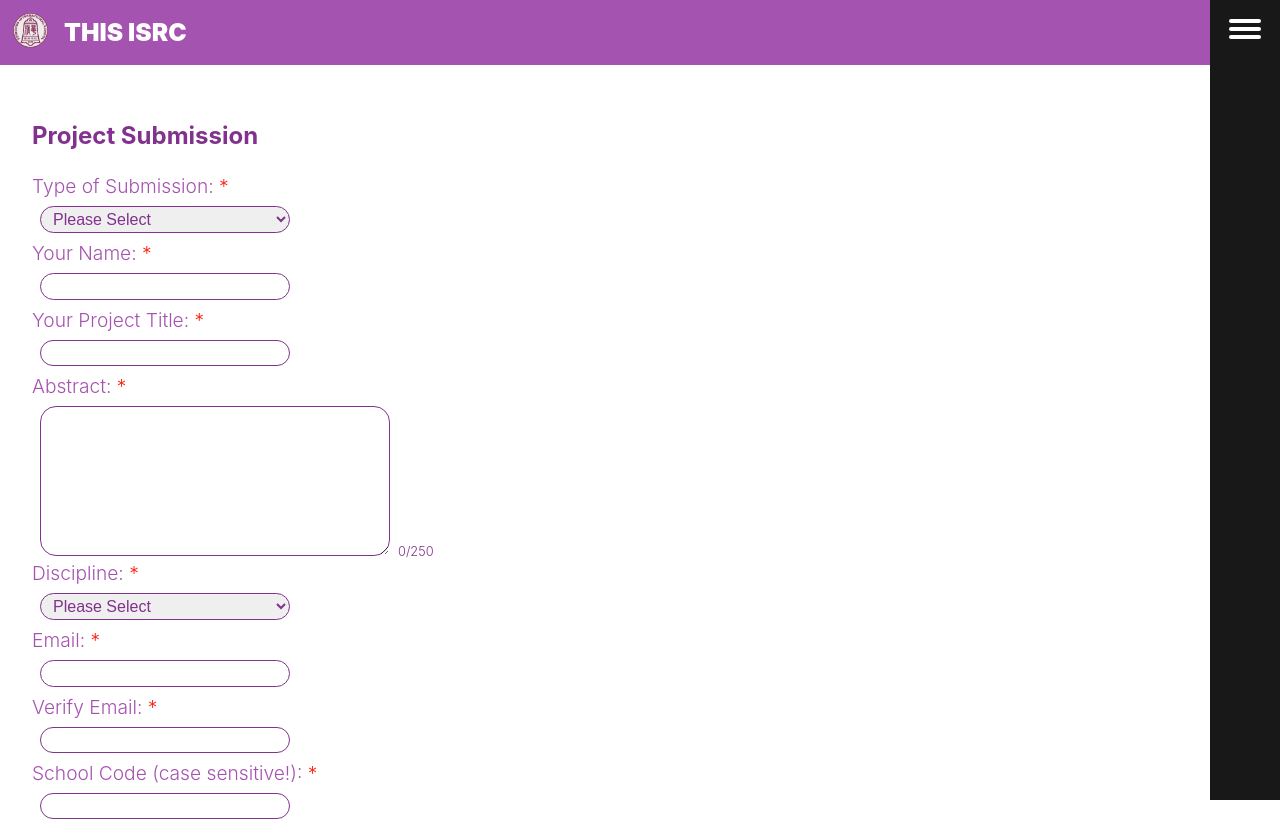
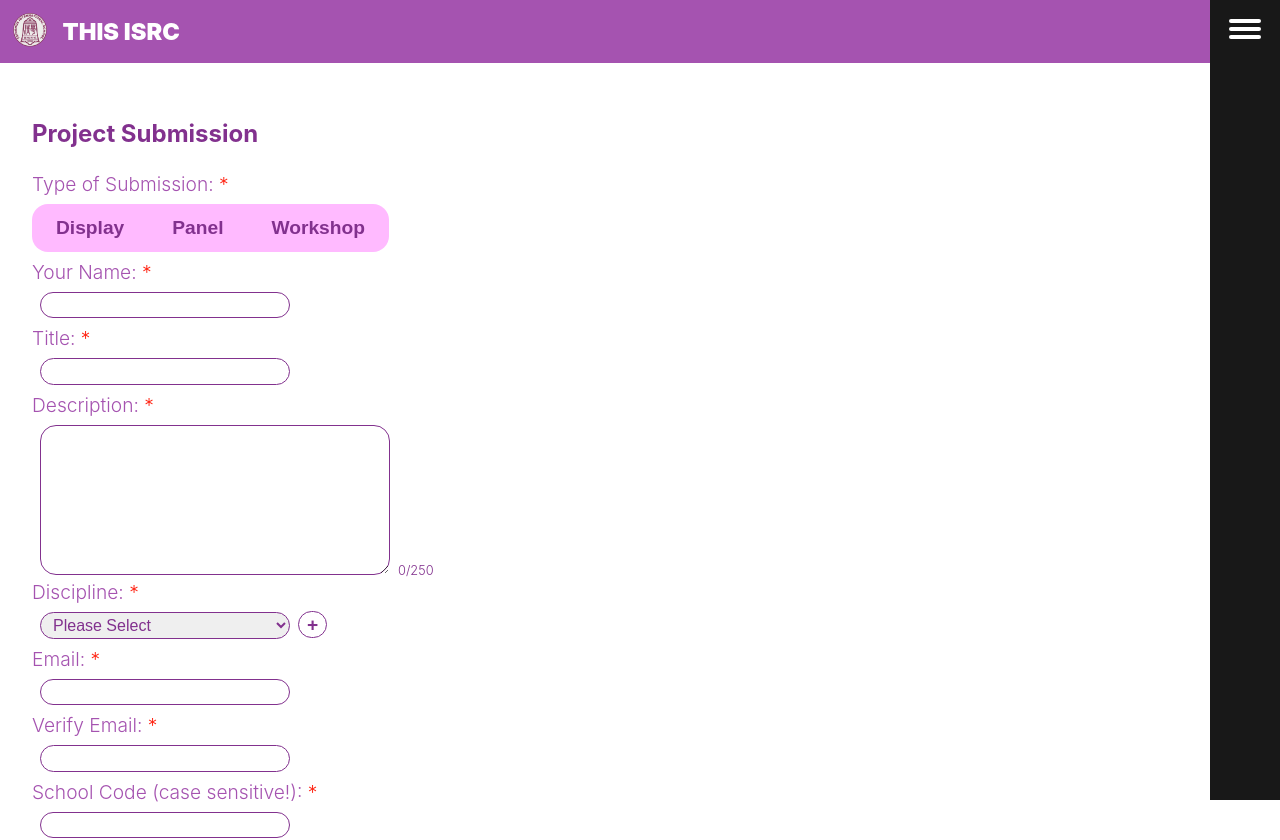
Before and after one commit to andrlime/org.thisisrc.website, a Next.js app: page /submit in a window 1280 px wide. Shown: the top 840 px of the page. Built offline with nearby package versions, Linux system fonts and the light colour scheme.

Commit message:
code: added second discipline, interactive type selector (#12)
* code: removed redundant code

* code: Changed registration forms

Co-authored-by: Andrew Li <54134293+andrewleaf22@users.noreply.github.com>

```diff
--- a/pages/register.js
+++ b/pages/register.js
@@ -152,7 +152,7 @@ class App extends React.Component {
     let data = this.state.formData;
     data.email = e.target.value;
 
-    let rx = /(\w+[@]\w+([.]\w+)+)/g; //tests if it's an email
+    let rx = /((\w|[-]|[.])+[@]\w+([.]\w+)+)/g; //tests if it's an email
     if(e.target.value.match(rx) == e.target.value) {
       colors.email = 1;
     } else {
@@ -169,7 +169,7 @@ class App extends React.Component {
     let data = this.state.formData;
     data.verify = e.target.value;
 
-    let rx = /(\w+[@]\w+([.]\w+)+)/g; //tests if it's an email
+    let rx = /((\w|[-]|[.])+[@]\w+([.]\w+)+)/g; //tests if it's an email
     if(e.target.value == this.state.formData.email && e.target.value != "" && this.state.formData.email.match(rx) == e.target.value) {
       colors.verify = 1;
     } else {
--- a/pages/submit.js
+++ b/pages/submit.js
@@ -7,15 +7,18 @@ class App extends React.Component {
   constructor(props) {
     super(props);
     this.state = ({menu: false,
-      formColors: {type: 0, name: 0, title: 0, abstract: 0, discipline: 0, email: 0, verify: 0, schoolName: 0, code: 0},
-      formData: {type: "", name: "", title: "", abstract: "", discipline: "", email: "", verify: "", schoolName: "", code: ""},
+      formColors: {type: 0, name: 0, title: 0, abstract: 0, discipline: 0, email: 0, verify: 0, schoolName: 0, code: 0, disciplineTwo: 0},
+      formData: {type: "", name: "", title: "", abstract: "", discipline: "", email: "", verify: "", schoolName: "", code: "", disciplineTwo: ""},
       message: "",
       wordcount: 0,
-      boxType: "Abstract",
       showConfirmationModal: false,
       submitModal: false,
       schoolName: "",
-      apiON: false, logoSize: 3, opacity: 1
+      apiON: false, logoSize: 3, opacity: 1,
+      hasSecondDiscipline: false,
+      activeType: 0,
+      showDescription: false,
+      description: ""
     });
     this.menuHandler = this.menuHandler.bind(this);
     this.nameHandler = this.nameHandler.bind(this);
@@ -30,11 +33,56 @@ class App extends React.Component {
     this.typeHandler = this.typeHandler.bind(this);
     this.snhandler = this.snhandler.bind(this);//school name
 
+    this.disciplineTwoHandler = this.disciplineTwoHandler.bind(this);
+    this.addDisciplineHandler = this.addDisciplineHandler.bind(this);
+
     this.modalHandler = this.modalHandler.bind(this);//confirm screen
     this.post = this.post.bind(this); // post to database
     this.submitModalHandler = this.submitModalHandler.bind(this);
 
     this.setLogoSize = this.setLogoSize.bind(this);
+    this.setDesc = this.setDesc.bind(this);
+    this.clearDesc = this.clearDesc.bind(this);
+  }
+
+  setDesc(e) {
+    let descriptions = [
+      (<p>A <b>display</b> can include a display of your research, a poster, a prototype, your art, etc.</p>),
+      (<p>A <b>panel</b> can include you moderating a discussion, an oral presentation, a performance (e.g., a play).</p>),
+      (<p>A <b>workshop</b> can look like you demonstrating something you created, teaching a skill, etc.</p>)
+    ];
+
+    let dN = e.target.value;
+
+    this.setState({showDescription: true, description: descriptions[dN]});
+  }
+
+  clearDesc(e) {
+    if(this.activeType == 0) {
+      this.setState({showDescription: false, description: ""});
+    }
+  }
+
+  disciplineTwoHandler(e) {
+    let colors = this.state.formColors;
+    let data = this.state.formData;
+    if(e.target.value == "" || e.target.value == "n") {
+      colors.disciplineTwo = 2;
+    } else {
+      colors.disciplineTwo = 1;
+    }
+    data.disciplineTwo = e.target.value;
+    this.setState({formColors: colors, formData: data});
+  }
+
+  addDisciplineHandler(e) {
+    if(this.state.hasSecondDiscipline) {
+      //do nothing
+      this.setState({hasSecondDiscipline: false});
+    } else {
+      //add a second one
+      this.setState({hasSecondDiscipline: true});
+    }
   }
 
   componentDidMount() {
@@ -70,11 +118,33 @@ class App extends React.Component {
     } else {
       colors.type = 1;
     }
-    data.type = e.target.value;
+    data.type = e.target.innerHTML;
+    let active;
 
-    let box = data.type == "Workshop" ? "Description" : "Abstract"
+    //find active type
+    switch(e.target.innerHTML) {
+      case "Display":
+        active = 1;
+        break;
+      case "Panel":
+        active = 2;
+        break;
+      case "Workshop":
+        active = 3;
+        break;
+      default:
+        active = 0;
+    }
 
-    this.setState({formColors: colors, formData: data, boxType: box});
+    let descriptions = [
+      (<p>A <b>display</b> can include a display of your research, a poster, a prototype, your art, etc.</p>),
+      (<p>A <b>panel</b> can include you moderating a discussion, an oral presentation, a performance (e.g., a play).</p>),
+      (<p>A <b>workshop</b> can look like you demonstrating something you created, teaching a skill, etc.</p>)
+    ];
+
+    let dN = e.target.value;
+
+    this.setState({formColors: colors, formData: data, activeType: active, showDescription: true, description: descriptions[dN]});
   }
 
   submitHandler(e) {
@@ -200,7 +270,7 @@ class App extends React.Component {
     let data = this.state.formData;
     data.email = e.target.value;
 
-    let rx = /(\w+[@]\w+([.]\w+)+)/g; //tests if it's an email
+    let rx = /((\w|[-]|[.])+[@]\w+([.]\w+)+)/g; //tests if it's an email
     if(e.target.value.match(rx) == e.target.value) {
       colors.email = 1;
     } else {
@@ -217,7 +287,7 @@ class App extends React.Component {
     let data = this.state.formData;
     data.verify = e.target.value;
 
-    let rx = /(\w+[@]\w+([.]\w+)+)/g; //tests if it's an email
+    let rx = /((\w|[-]|[.])+[@]\w+([.]\w+)+)/g; //tests if it's an email
     if(e.target.value == this.state.formData.email && e.target.value != "" && this.state.formData.email.match(rx) == e.target.value) {
       colors.verify = 1;
     } else {
@@ -274,7 +344,7 @@ class App extends React.Component {
             name: this.state.formData.name,
             title: this.state.formData.title,
             abstract: this.state.formData.abstract,
-            discipline: this.state.formData.abstract,
+            discipline: this.state.hasSecondDiscipline ? [this.state.formData.discipline, this.state.formData.disciplineTwo] : this.state.formData.discipline,
             email: this.state.formData.email,
             school: this.state.schoolName
           };
@@ -330,10 +400,10 @@ class App extends React.Component {
           <div className={styles.wrapper__text}>
           <p>Name: <span>{this.state.formData.name}</span></p>
           <p>School: <span>{(this.state.schoolName!="...") ? this.state.schoolName : "You entered an invalid code."}</span></p>
-          <p>Title of Submission: <span>{this.state.formData.title}</span></p>
+          <p>Title: <span>{this.state.formData.title}</span></p>
           <p>Type of Submission: <span>{this.state.formData.type}</span></p>
-          <p>Discipline: <span>{this.state.formData.discipline}</span></p>
-          <p>Abstract: <span>{this.state.formData.abstract}</span></p>
+          <p>Discipline(s): <span>{this.state.formData.discipline}{this.state.hasSecondDiscipline ? ` & ${this.state.formData.disciplineTwo}` : ""}</span></p>
+          <p>Description: <span>{this.state.formData.abstract}</span></p>
           <p>Email: <span>{this.state.formData.email}</span></p>
           </div>
 
@@ -382,21 +452,22 @@ class App extends React.Component {
               <p id={styles.formhead}>Project Submission</p>
               <p style={{color: "#FF2211"}}>{this.state.message}</p>
 
-              <span>Type of Submission: <span id={styles.star}>*</span> <br/><select onChange={this.typeHandler} style={{width: "250px", border: `0.5px solid ${colors[this.state.formColors.type]}`}} required value={this.state.formData.type}>
+              <span>Type of Submission: <span id={styles.star}>*</span> <br/>
+              <button onMouseEnter={this.setDesc} onMouseLeave={this.clearDesc} value={0} onClick={this.typeHandler} className={styles.tabButton} id={this.state.activeType == 1 ? styles.tab1_fill : styles.tab1}>Display</button>
+              <button onMouseEnter={this.setDesc} onMouseLeave={this.clearDesc} value={1} onClick={this.typeHandler} className={styles.tabButton} id={this.state.activeType == 2 ? styles.tab2_fill : styles.tab2}>Panel</button>
+              <button onMouseEnter={this.setDesc} onMouseLeave={this.clearDesc} value={2} onClick={this.typeHandler} className={styles.tabButton} id={this.state.activeType == 3 ? styles.tab3_fill : styles.tab3}>Workshop</button>
 
-                <option value="n">Please Select</option>
-                <option value="Poster">Poster Submission</option>
-                <option value="Panel">Panel Submission</option>
-                <option value="Workshop">Workshop Application</option>
+              <br/></span>
 
-              </select><br/></span>
+              <div style={{display: this.state.showDescription ? "block" : "none", backgroundColor: "#EDEDED", padding: "0.5rem", borderRadius: "1rem", width: "fit-content", height: "fit-content", marginBottom: "1rem", transition: "500ms all ease-in-out"}}>{this.state.description}</div>
+
               <span>Your Name: <span id={styles.star}>*</span> <br/><input onChange={this.nameHandler} style={{width: "250px", border: `0.5px solid ${colors[this.state.formColors.name]}`}} required value={this.state.formData.name}></input><br/></span>
-              <span>Your Project Title: <span id={styles.star}>*</span> <br/><input onChange={this.titleHandler} style={{width: "250px", border: `0.5px solid ${colors[this.state.formColors.title]}`}} required value={this.state.formData.title}></input><br/></span>
-              <span>{this.state.boxType}: <span id={styles.star}>*</span> <br/><textarea onChange={this.abstractHandler} style={{width: "250px", border: `0.5px solid ${colors[this.state.formColors.abstract]}`}} required value={this.state.formData.abstract}></textarea>
+              <span>Title: <span id={styles.star}>*</span> <br/><input onChange={this.titleHandler} style={{width: "250px", border: `0.5px solid ${colors[this.state.formColors.title]}`}} required value={this.state.formData.title}></input><br/></span>
+              <span>Description: <span id={styles.star}>*</span> <br/><textarea onChange={this.abstractHandler} style={{width: "250px", border: `0.5px solid ${colors[this.state.formColors.abstract]}`}} required value={this.state.formData.abstract}></textarea>
               <span id={styles.wcword} style={{color: this.state.wordcount>250 ? colors[2] : colors[0]}}>{this.state.wordcount}/250</span>
 
               <br/></span>
-              <span>Discipline: <span id={styles.star}>*</span> <br/><select onChange={this.disciplineHandler} style={{width: "250px", border: `0.5px solid ${colors[this.state.formColors.discipline]}`}} required value={this.state.formData.discipline}>
+              <span>{this.state.hasSecondDiscipline ? "First " : ""}Discipline: <span id={styles.star}>*</span> <br/><select onChange={this.disciplineHandler} style={{width: "250px", border: `0.5px solid ${colors[this.state.formColors.discipline]}`}} required value={this.state.formData.discipline}>
 
                 <option value="n">Please Select</option>
                 <option value="Science">Science</option>
@@ -407,7 +478,21 @@ class App extends React.Component {
                 <option value="Digital Arts">Digital Arts</option>
                 <option value="Physical Education">Physical Education</option>
 
-              </select><br/></span>
+              </select><button id={styles.addButton} style={{borderRadius: "10rem", padding: "0.5rem", lineHeight: "0.5"}} onClick={this.addDisciplineHandler}>{this.state.hasSecondDiscipline ? "–" : "+"}</button><br/></span>
+
+              {this.state.hasSecondDiscipline ? (<span>Second Discipline: <span id={styles.star}>*</span> <br/><select onChange={this.disciplineTwoHandler} style={{width: "250px", border: `0.5px solid ${colors[this.state.formColors.disciplineTwo]}`}} required value={this.state.formData.disciplineTwo}>
+
+                <option value="n">Please Select</option>
+                <option value="Science">Science</option>
+                <option value="Social Studies">Social Studies</option>
+                <option value="Math">Math</option>
+                <option value="Language Arts">Language Arts</option>
+                <option value="Fine Arts">Fine Arts</option>
+                <option value="Digital Arts">Digital Arts</option>
+                <option value="Physical Education">Physical Education</option>
+
+              </select><br/></span>) : ""}
+
               <span>Email: <span id={styles.star}>*</span> <br/><input onChange={this.emailHandler} style={{width: "250px", border: `0.5px solid ${colors[this.state.formColors.email]}`}} required value={this.state.formData.email}></input><br/></span>
               <span>Verify Email: <span id={styles.star}>*</span> <br/><input onChange={this.verifyHandler} style={{width: "250px", border: `0.5px solid ${colors[this.state.formColors.verify]}`}} required value={this.state.formData.verify}></input><br/></span>
               <span>School Code (case sensitive!): <span id={styles.star}>*</span> <br/><input onChange={this.codeHandler} style={{width: "250px", border: `0.5px solid ${colors[this.state.formColors.code]}`}} required value={this.state.formData.code}></input><br/></span>
```
Also changed, not shown: pages/timeline.js (+8 -6 lines), scss/Q.module.scss (+46 -0 lines), styles/Q.module.css, 1 other file (tests, documents, lock files or other folders).
